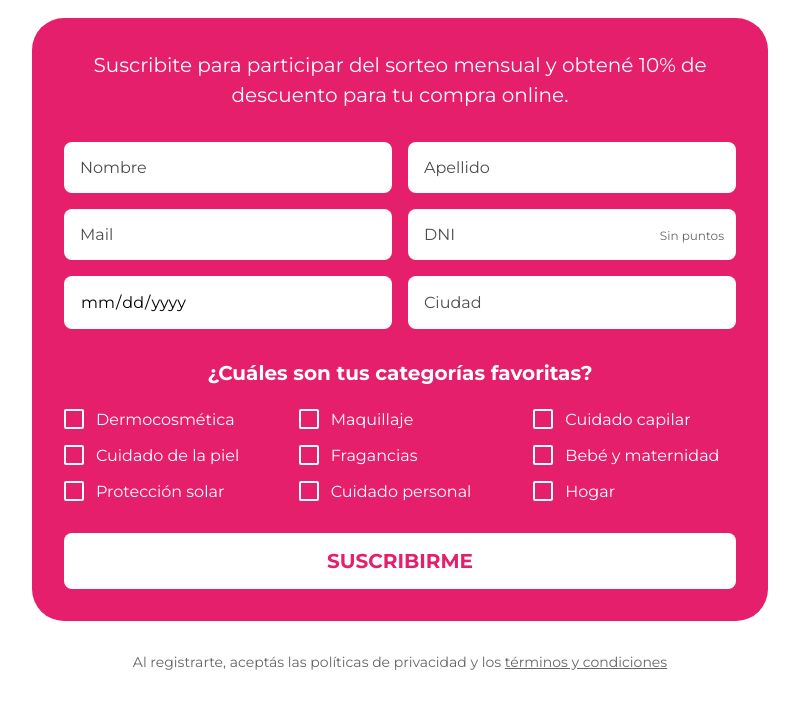
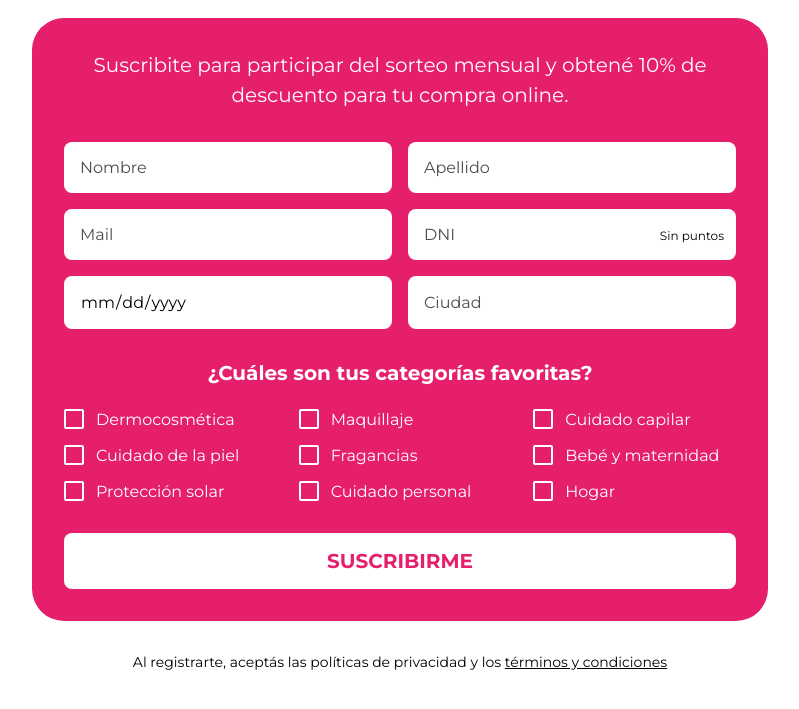
Before and after one commit to anabelle-alberto/farm-social, a plain HTML site: page index.html in a window 1280 px wide. Shown: the part 205-914 px from the top of the page, without its empty margins (240-1039 px from the left). Drawn offline with Linux system fonts and the light colour scheme.

Commit message:
Update style.css

```diff
--- a/style.css
+++ b/style.css
@@ -111,7 +111,7 @@ input::placeholder {
     top: 50%;
     transform: translateY(-50%);
     font-size: 0.75rem;
-    color: #666;
+    color: #000000;
 }
 
 input[type="date"]::-webkit-calendar-picker-indicator {
@@ -179,11 +179,11 @@ button:hover {
 .terms {
     text-align: center;
     font-size: 0.875rem;
-    color: #666;
+    color: #000000;
 }
 
 .terms a {
-    color: #666;
+    color: #000000;
     text-decoration: underline;
 }
 
```
